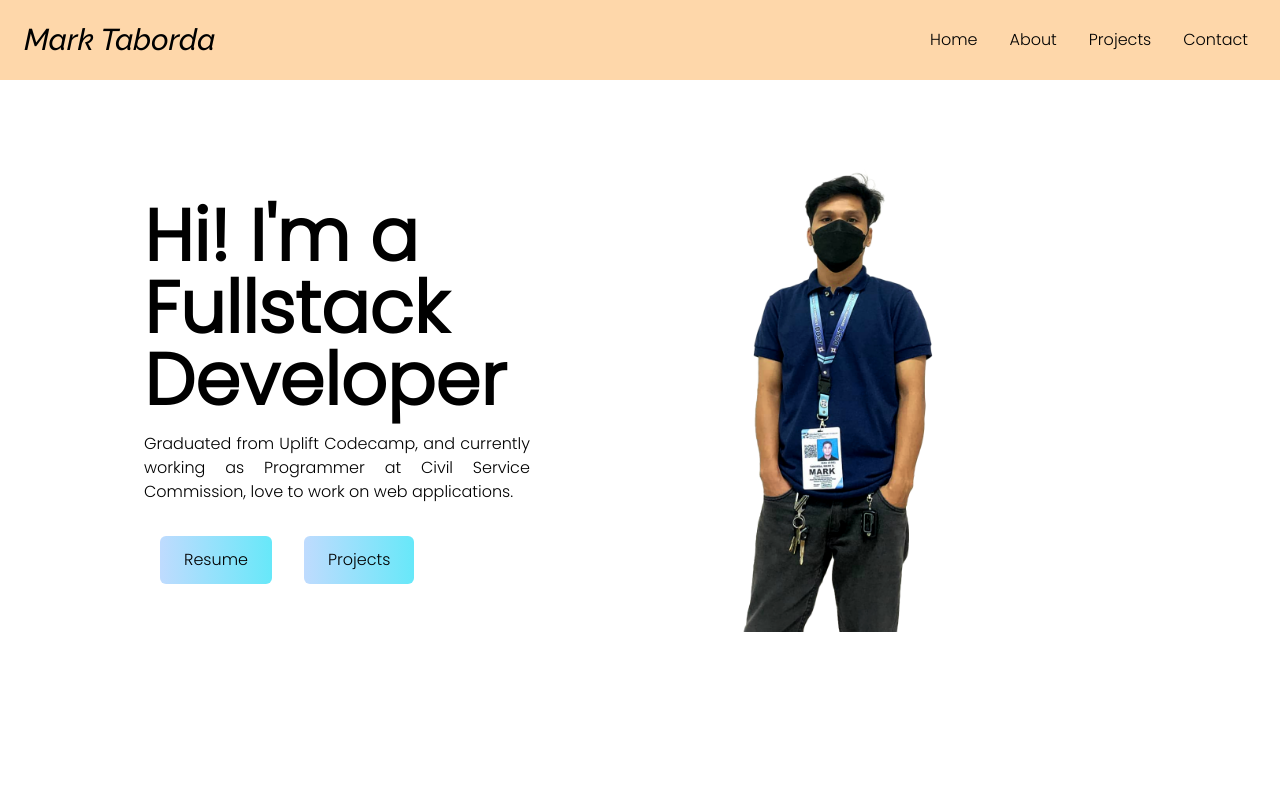
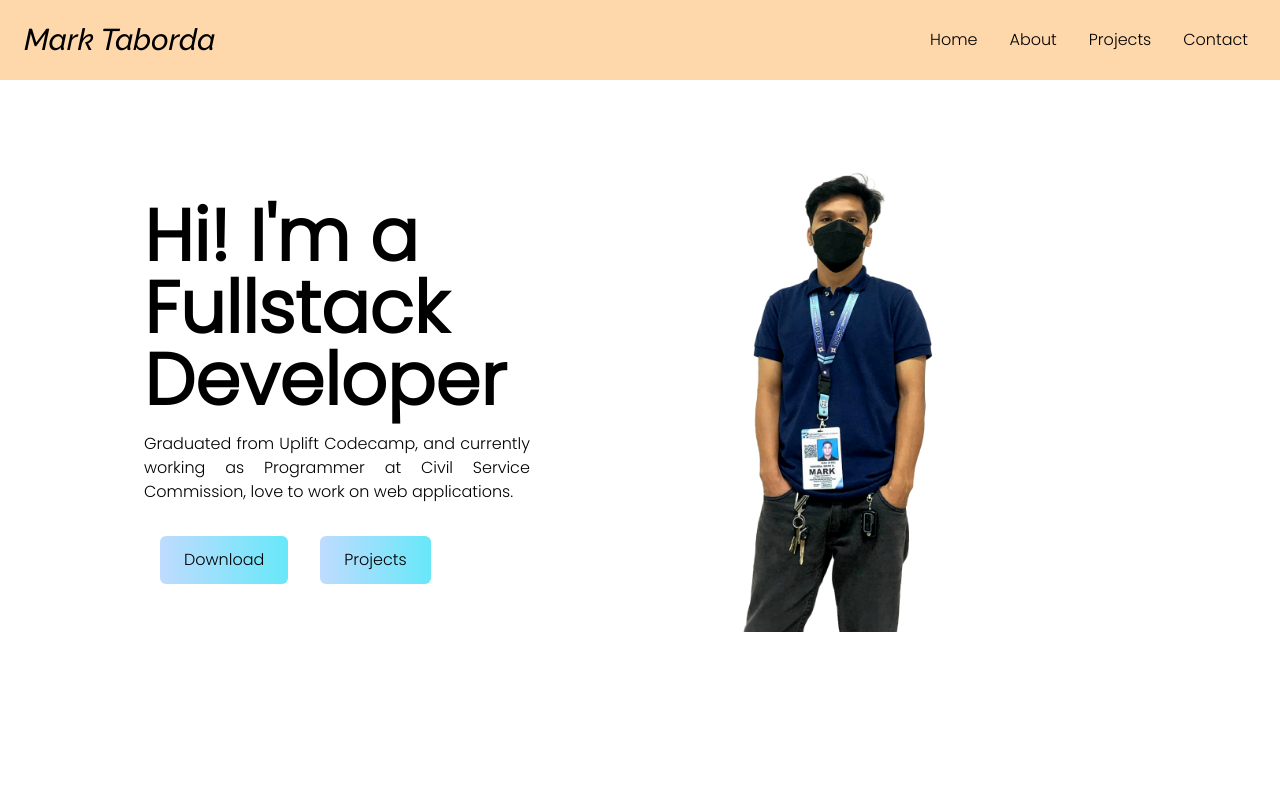
Before and after one commit to xDkrams/projPortfolio, a React (Create React App) app: page / in a window 1280 px wide. Shown: the top 800 px of the page. Built offline with nearby package versions, Linux system fonts and the light colour scheme.

Commit message:
feat: added new notes

```diff
--- a/src/components/About.js
+++ b/src/components/About.js
@@ -6,8 +6,7 @@ const About = () => {
       <div className="max-w-screen-lg p-4 mx-auto flex flex-col justify-center w-full h-full">
         <div className="pb-8">
           <p className="text-4xl font-bold inline border-b-4 border-gray-500">
-            {" "}
-            About{" "}
+            About
           </p>
         </div>
         <p className="text-lg text-justify mt-20">
--- a/src/components/Home.js
+++ b/src/components/Home.js
@@ -30,7 +30,7 @@ const Home = () => {
               onClick={handleDownload}
               className="w-fit px-6 py-3 m-4 rounded-md bg-gradient-to-r from-blue-200 to-cyan-300 cursor-pointer hover:scale-90"
             >
-              Resume
+              Download
             </button>
             <Link
               to="projects"
```
